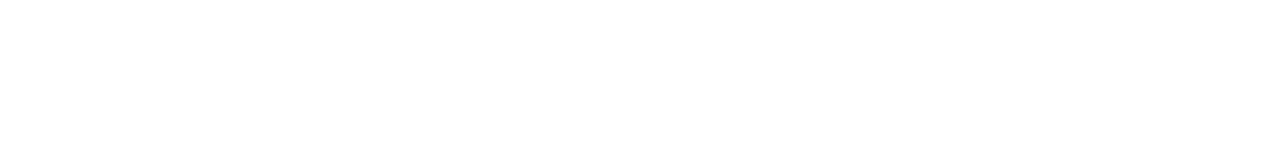
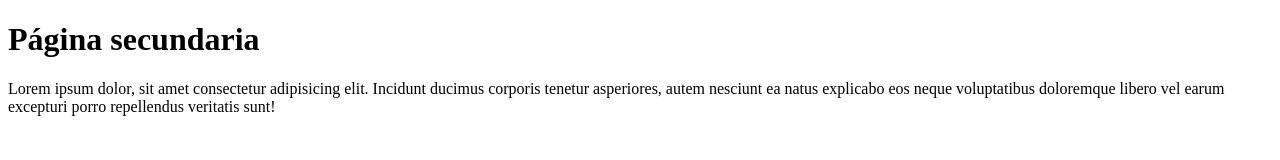
Before and after one commit to ismael123456789/webcampusfp, a plain HTML site: page segundo.html in a window 1280 px wide. Drawn offline with Linux system fonts and the light colour scheme.

Commit message:
Cuarta versión con 7 imágenes y texto

```diff
--- a/segundo.html
+++ b/segundo.html
@@ -7,6 +7,7 @@
     <title>Document</title>
 </head>
 <body>
-
+    <h1>Página secundaria</h1>
+    <p>Lorem ipsum dolor, sit amet consectetur adipisicing elit. Incidunt ducimus corporis tenetur asperiores, autem nesciunt ea natus explicabo eos neque voluptatibus doloremque libero vel earum excepturi porro repellendus veritatis sunt!</p>
 </body>
 </html>
```
